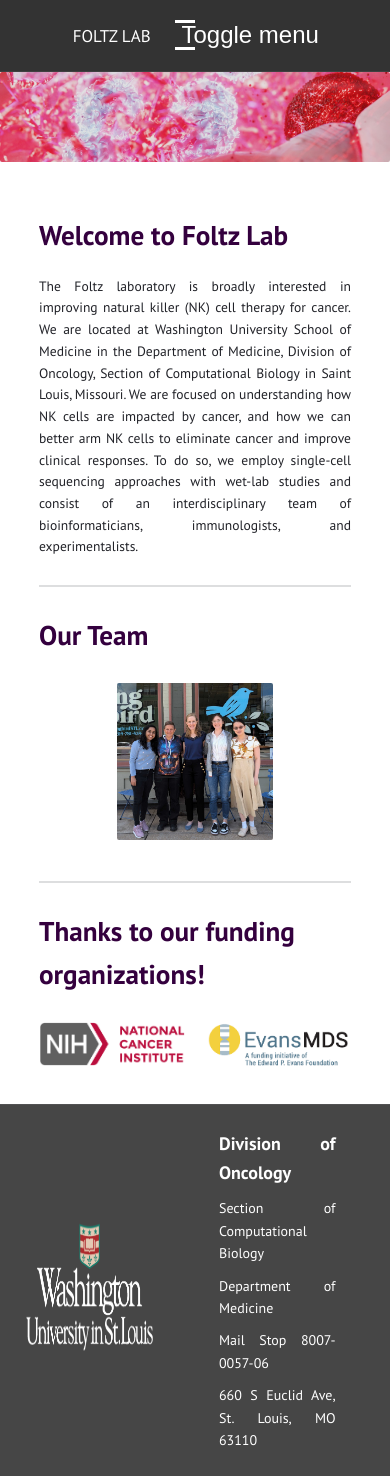
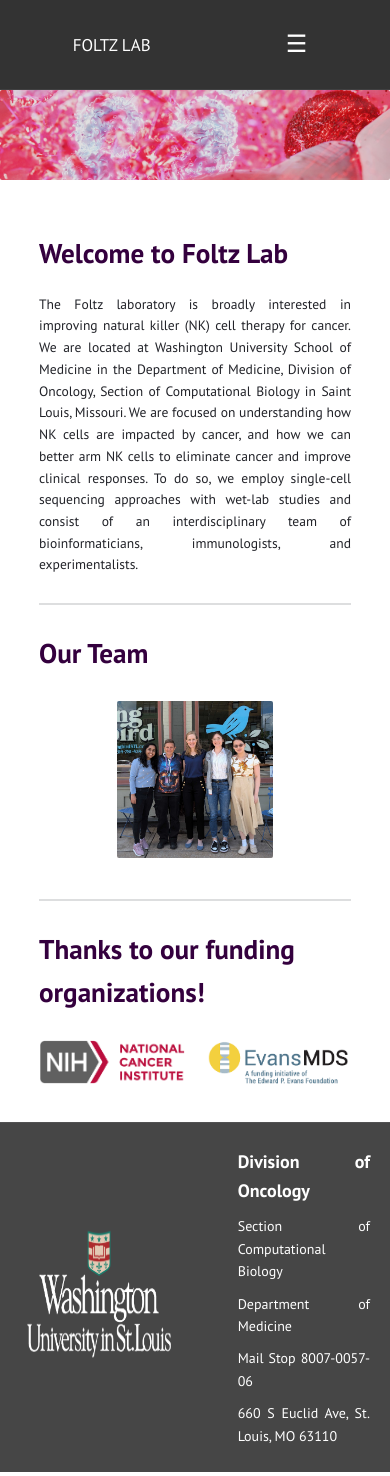
Before and after one commit to Foltz-Lab/Foltz-Lab.github.io, a Jekyll site: the page built from index.html, in a window 390 px wide. Built offline with Jekyll 4.4.1, drawn with Linux system fonts in a browser that asks for light colours.

Commit message:
Update default.html

```diff
--- a/_layouts/default.html
+++ b/_layouts/default.html
@@ -39,77 +38,51 @@
       position: relative;
     }
 
-    /* Toggle Button Styling */
-    .greedy-nav_toggle {
-      background: none;
+    .menu-toggle {
+      display: none;
+      background-color: #333;
+      color: white;
       border: none;
+      padding: 10px;
       cursor: pointer;
       font-size: 24px;
-      color: white;
-      position: relative;
     }
 
-    .greedy-nav_toggle .navicon::before,
-    .greedy-nav_toggle .navicon::after {
-      content: "";
-      display: block;
-      background: white;
-      height: 3px;
-      width: 20px;
-      position: absolute;
-      left: 0;
-      transition: all 0.3s;
+    nav {
+      display: flex;
+      flex-direction: row;
+      flex-wrap: wrap;
     }
 
-    .greedy-nav_toggle .navicon::before {
-      top: 0;
+    @media (max-width: 768px) {
+      .menu-toggle {
+        display: block;
       }
 
-    .greedy-nav_toggle .navicon::after {
-      bottom: 0;
+      nav {
+        display: none;
+        flex-direction: column;
+        width: 100%;
+        background-color: #333;
+        position: absolute;
+        top: 60px; /* Adjust based on header height */
+        left: 0;
       }
 
-    /* Navigation Menu Styling */
-    .hidden-links {
-      list-style: none;
-      padding: 0;
-      margin: 0;
+      nav.show {
         display: flex;
-      flex-direction: column;
       }
 
-    .hidden-links.hidden {
-      display: none;
-    }
-
-    .hidden-links .masthead.menu-item {
-      margin: 0;
-    }
-
-    .hidden-links .masthead.menu-item a {
+      nav a {
         padding: 10px;
         text-align: center;
         color: white;
         text-decoration: none;
-      display: block;
+        border-top: 1px solid #444;
       }
 
-    .hidden-links .masthead.menu-item a:hover {
+      nav a.selected {
         background-color: #555;
-    }
-
-    /* Responsive Styling */
-    @media (max-width: 768px) {
-      .hidden-links {
-        position: absolute;
-        top: 60px; /* Adjust based on header height */
-        left: 0;
-        width: 100%;
-        background-color: #333;
-      }
-
-      .hidden-links.show {
-        display: flex;
       }
     }
   </style>
@@ -118,18 +91,9 @@
   <header>
     <div style="width: 70%; margin: 0 auto; display: flex; justify-content: space-between; align-items: center;">
       <a href="{{ '/' | relative_url }}" class="title">{{ site.title | escape }}</a>
-      <button class="greedy-nav_toggle" type="button">
-        <span class="visually-hidden">Toggle menu</span>
-        <div class="navicon"></div>
-      </button>
-      <nav>
-        <ul class="hidden-links hidden">
-          <li class="masthead menu-item"><a href="/">Home</a></li>
-          <li class="masthead menu-item"><a href="/People/">People</a></li>
-          <li class="masthead menu-item"><a href="/research/">Research</a></li>
-          <li class="masthead menu-item"><a href="/publications/">Publications</a></li>
-          <li class="masthead menu-item"><a href="/col/">Collaborations</a></li>
-        </ul>
+      <button class="menu-toggle" aria-label="Toggle navigation menu">☰</button>
+      <nav class="menu">
+        {% include menu.html menu=pages %}
       </nav>
     </div>
   </header>
```
Also changed, not shown: other parts of _layouts/default.html (+3 -8 lines). Lines whose indentation alone changed are shown as unchanged.
